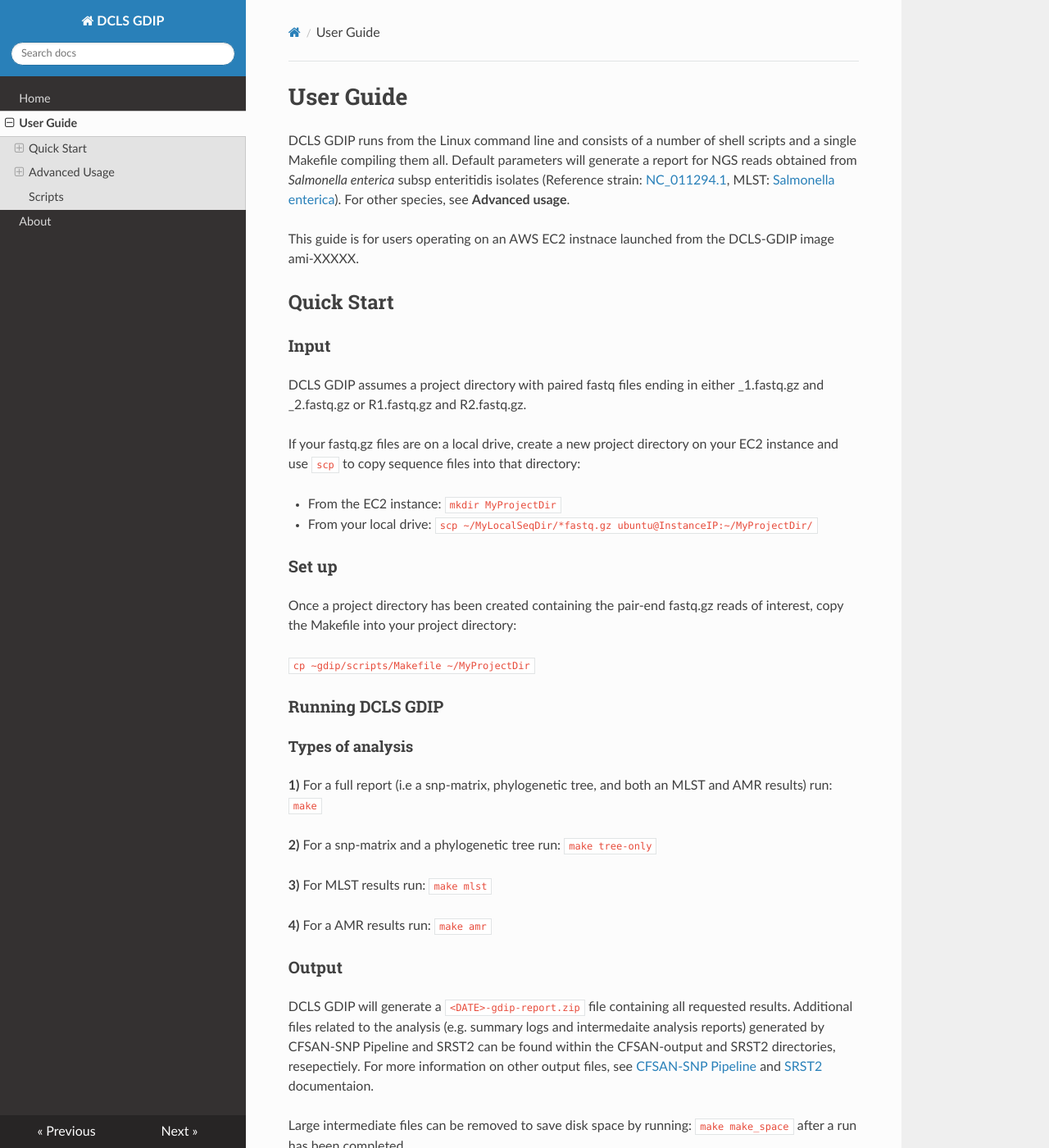
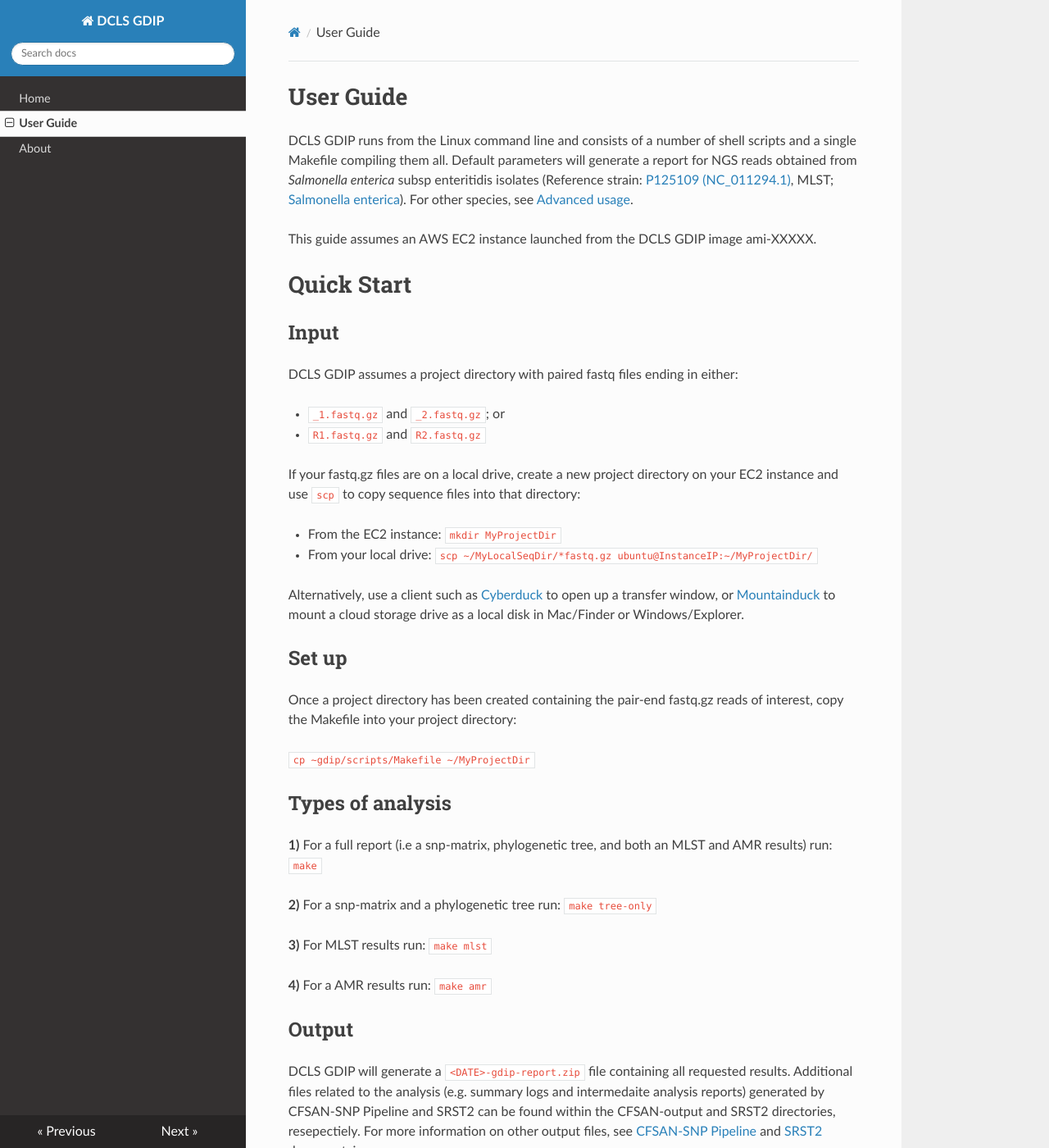
Before and after one commit to dcls/gdip, an MkDocs documentation site: the page built from docs/docs/userguide.md, in a window 1280 px wide and 1400 px high. Shown: the whole window at 82% size. Built offline with MkDocs 1.6.1, drawn with Linux system fonts in a browser that asks for light colours; nearby versions of some CDN libraries; old or Windows-style settings are respelled for this version of MkDocs.

Commit message:
update userguide
- general description
- quickstart input
- add instructions on file transfer / mounting
- fix headings

```diff
--- a/docs/docs/userguide.md
+++ b/docs/docs/userguide.md
@@ -1,27 +1,33 @@
 # User Guide
-DCLS GDIP runs from the Linux command line and consists of a number of shell scripts and a single Makefile compiling them all. Default parameters will generate a report for NGS reads obtained from *Salmonella enterica* subsp enteritidis isolates (Reference strain: [NC_011294.1](http://www.ncbi.nlm.nih.gov/nuccore/NC_011294.1), MLST: [Salmonella enterica](http://mlst.warwick.ac.uk/mlst/dbs/Senterica/Downloads_HTML)). For other species, see **Advanced usage**.
 
-This guide is for users operating on an AWS EC2 instnace launched from the DCLS-GDIP image ami-XXXXX.
+DCLS GDIP runs from the Linux command line and consists of a number of shell scripts and a single Makefile compiling them all. Default parameters will generate a report for NGS reads obtained from *Salmonella enterica* subsp enteritidis isolates (Reference strain: [P125109 (NC_011294.1)](http://www.ncbi.nlm.nih.gov/nuccore/NC_011294.1), MLST; [Salmonella enterica](http://mlst.warwick.ac.uk/mlst/dbs/Senterica/Downloads_HTML)). For other species, see [Advanced usage](#advanced-usage).
 
-## Quick Start
-###Input
-DCLS GDIP assumes a project directory with paired fastq files ending in either _1.fastq.gz and _2.fastq.gz or R1.fastq.gz and R2.fastq.gz.
+This guide assumes an AWS EC2 instance launched from the DCLS GDIP image ami-XXXXX.
+
+# Quick Start
+
+## Input
+
+DCLS GDIP assumes a project directory with paired fastq files ending in either:
+
+- `_1.fastq.gz` and `_2.fastq.gz`; or
+- `R1.fastq.gz` and `R2.fastq.gz`
 
 If your fastq.gz files are on a local drive, create a new project directory on your EC2 instance and use `scp` to copy sequence files into that directory:
 
 - From the EC2 instance: `mkdir MyProjectDir`
-
 - From your local drive: `scp ~/MyLocalSeqDir/*fastq.gz ubuntu@InstanceIP:~/MyProjectDir/`
 
+Alternatively, use a client such as [Cyberduck](https://cyberduck.io) to open up a transfer window, or [Mountainduck](https://mountainduck.io/) to mount a cloud storage drive as a local disk in Mac/Finder or Windows/Explorer.
 
-###Set up
+
+## Set up
+
 Once a project directory has been created containing the pair-end fastq.gz reads of interest, copy the Makefile into your project directory:
 
 `cp ~gdip/scripts/Makefile ~/MyProjectDir`
 
-### Running DCLS GDIP
-
-#### Types of analysis
+## Types of analysis
 
 **1)** For a full report (i.e a snp-matrix, phylogenetic tree, and both an MLST and AMR results) run: `make`
 
@@ -31,26 +37,27 @@ Once a project directory has been created containing the pair-end fastq.gz reads
 
 **4)** For a AMR results run: `make amr`
 
+## Output
 
-
-###Output
 DCLS GDIP will generate a `<DATE>-gdip-report.zip` file containing all requested results. Additional files related to the analysis (e.g. summary logs and intermedaite analysis reports) generated by CFSAN-SNP Pipeline and SRST2 can be found within the CFSAN-output and SRST2  directories, resepectiely. For more information on other output files, see [CFSAN-SNP Pipeline](http://snp-pipeline.readthedocs.io/en/latest/usage.html) and [SRST2](https://github.com/katholt/srst2) documentaion.
 
 Large intermediate files can be removed to save disk space by running: `make make_space` after a run has been completed
 
-###Transfering data to local drive
+## Transfering data to local drive
+
 The `scp` command can be utilized to copy the gdip report to your local drive:
 `scp ubuntu@InstanceIP:~/MyProjectDir/<DATE>-gdip-report.zip ~/SomeLocalDir/`
 
+# Advanced Usage
 
-## Advanced Usage
+## DCLS GDIP for different species
 
-
-### DCLS GDIP for different species
 Default settings will generate results using genome/MLST references approriate for *Salmonella enterica* subsp enteritidis reads. This can be changed by downloading alternative references and redirecting `cfsan-snp.sh` and `mlstsrst2.sh` to those files. Once `cfsan-snp.sh` and `mlstsrst2.sh` have been editted appropriately, DCLS GDIP can be invoked as described above.
 
-#### Change CFSAN-SNP reference
+## Change CFSAN-SNP reference
+
 Download alternative reference in .fasta format and edit
+
 `cfsan-snp.sh`:
 
 `vi ~/gdip/scripts/cfsan-snp.sh`
@@ -67,7 +74,8 @@ and save these changes:
 
 `esc :wq`
 
-####Change MLST reference
+##Change MLST reference
+
 Download fasta allele sequences and a tab-delim file which defines the ST profiles as a combination of alleles. These can be retrieved automatically from pubmlst.org/data/ using the script provided by SRST2, e.g.
 
 `getmlst.py --species "Escherichia coli"`
@@ -93,7 +101,6 @@ and save these changes:
 `esc :wq`
 
 
-
 ## Scripts
 |  Script | Discription   |
 |---|---|
```
